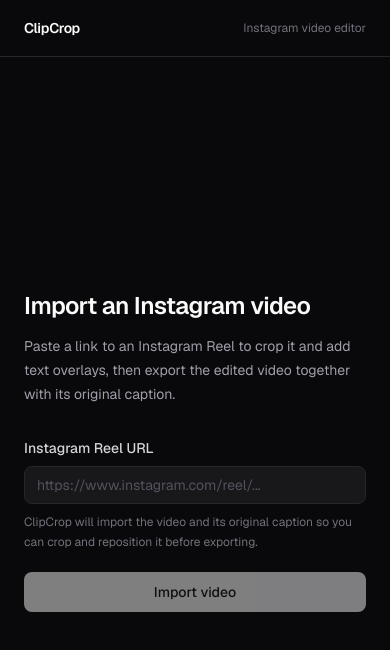
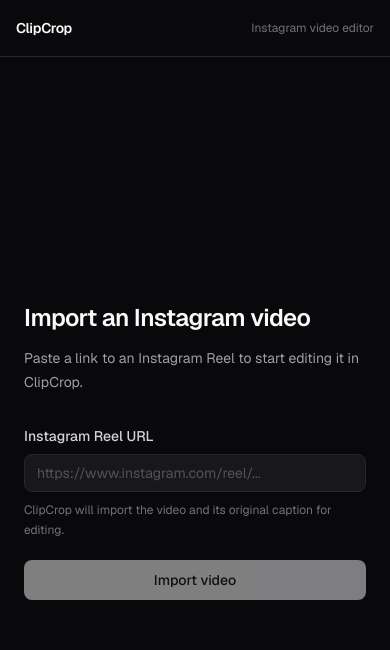
Before and after one commit to benedicti0n/instaclip-editor, a Next.js app: page / in a window 390 px wide. Shown: the top 650 px of the page. Built offline with nearby package versions, Linux system fonts and the light colour scheme.

Commit message:
style(editor): polish responsive editor layout

```diff
--- a/src/app/page.tsx
+++ b/src/app/page.tsx
@@ -4,12 +4,11 @@
   return (
     <main className="flex flex-1 items-center justify-center px-6 py-16">
       <div className="w-full max-w-md">
-        <h1 className="text-2xl font-semibold tracking-tight text-zinc-50">
+        <h1 className="text-2xl font-semibold tracking-tight text-balance text-zinc-50">
           Import an Instagram video
         </h1>
         <p className="mt-3 text-sm leading-6 text-zinc-400">
-          Paste a link to an Instagram Reel to crop it and add text overlays,
-          then export the edited video together with its original caption.
+          Paste a link to an Instagram Reel to start editing it in ClipCrop.
         </p>
         <InstagramImportForm />
       </div>
--- a/src/components/app-header.tsx
+++ b/src/components/app-header.tsx
@@ -3,7 +3,7 @@
 export function AppHeader() {
   return (
     <header className="border-b border-zinc-800 bg-zinc-950">
-      <div className="mx-auto flex h-14 w-full max-w-5xl items-center justify-between px-6">
+      <div className="flex h-14 w-full items-center justify-between px-4 sm:px-6">
         <span className="text-sm font-semibold tracking-tight text-zinc-50">
           {APP_NAME}
         </span>
--- a/src/components/editor/playback-bar.tsx
+++ b/src/components/editor/playback-bar.tsx
@@ -2,7 +2,7 @@
 
 export function PlaybackBar() {
   return (
-    <div className="flex shrink-0 items-center gap-3 border-t border-zinc-800 bg-zinc-950 px-4 py-3 sm:gap-4 sm:px-6">
+    <div className="sticky bottom-0 flex shrink-0 items-center gap-3 border-t border-zinc-800 bg-zinc-950 px-4 py-3 sm:gap-4 sm:px-6 lg:static">
       <Button
         variant="outline"
         size="icon"
--- a/src/components/import/instagram-import-form.tsx
+++ b/src/components/import/instagram-import-form.tsx
@@ -32,8 +32,7 @@
         className="mt-2 block w-full rounded-lg border border-zinc-800 bg-zinc-900 px-3 py-2 text-sm text-zinc-100 placeholder:text-zinc-600 focus-visible:border-zinc-600 focus-visible:outline-2 focus-visible:outline-offset-2 focus-visible:outline-zinc-500"
       />
       <p className="mt-2 text-xs leading-5 text-zinc-500">
-        ClipCrop will import the video and its original caption so you can crop
-        and reposition it before exporting.
+        ClipCrop will import the video and its original caption for editing.
       </p>
       <Button type="submit" disabled={!canImport} className="mt-5 w-full">
         Import video
```
